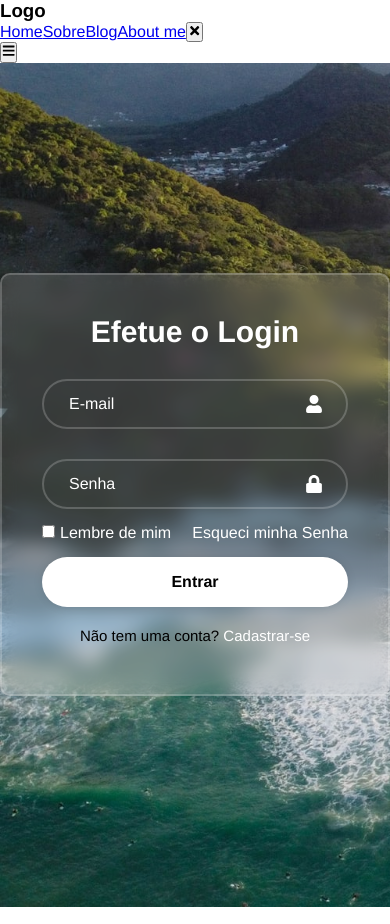
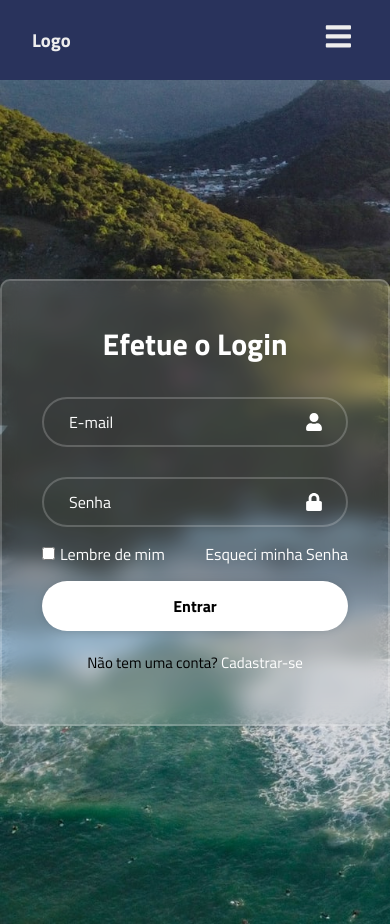
Before and after one commit to llucaasbarros/loginpagereact, a React (Vite) app: page / in a window 390 px wide. Built offline with nearby package versions, Linux system fonts and the light colour scheme.

Commit message:
Implementada a NavBar

```diff
--- a/src/Components/Navbar/Navbar.css
+++ b/src/Components/Navbar/Navbar.css
@@ -4,4 +4,76 @@
     padding: 0;
     margin: 0;
     box-sizing: border-box;
+    font-family: 'Titillium Web', sans-serif;
 }
+
+:root{
+    --mainColor: #29335c;
+    --mainColorLight: #5767aa;
+    --secondaryColor: #DB2B39;
+    --textColor: #eee;
+}
+
+header {
+    display: flex;
+    align-items: center;
+    justify-content: space-between;
+    height: 80px;
+    padding: 0 2rem;
+    background-color: var(--mainColor);
+    color: var(--textColor)
+}
+
+nav a{
+    margin: 0 2rem;
+    color: var(--textColor);
+    text-decoration: none;
+}
+
+nav a:hover{
+    color: var(--secondaryColor);
+}
+
+header .nav-btn{
+    padding: 5px;
+    cursor: pointer;
+    background: transparent;
+    border: none;
+    outline: none;
+    color: var(--textColor);
+    visibility: hidden;
+    opacity: 0;
+    font-size: 1.8rem;
+}
+
+@media only screen and (max-width:1024px) {
+    header .nav-btn {
+        visibility: visible;
+        opacity: 1;
+    }
+
+    header nav{
+        position: fixed;
+        top: 0;
+        left: 0;
+        height: 100%;
+        width: 100%;
+        align-items: center;
+        justify-content: center;
+        gap: 1.5rem;
+        background-color: var(--mainColor);
+        transition: 1s;
+        transform: translateY(-100vh);
+    }
+
+    header .responsive_nav {
+        transform: none;
+    }
+
+    nav .nav-close-btn {
+        position: absolute;
+        top: 2rem;
+        right: 2rem;
+    }
+
+}
--- a/src/Components/Navbar/Navbar.jsx
+++ b/src/Components/Navbar/Navbar.jsx
@@ -1,12 +1,13 @@
 import React from 'react'
 import {FaBars, FaTimes} from 'react-icons/fa'
 import { useRef } from 'react'
+import './Navbar.css'
 
 const Navbar = () => {
   const navRef = useRef();
 
   const showNavbar = () => {
-    navRef.current.classicList.toggle("responsive_nav")
+    navRef.current.classList.toggle("responsive_nav")
   }
 
   return (
@@ -16,7 +17,7 @@ const Navbar = () => {
         <a href='#'>Home</a>
         <a href='#'>Sobre</a>
         <a href='#'>Blog</a>
-        <a href='#'>About me</a>
+        <a href='#'>Login</a>
         <button className="nav-btn nav-close-btn" onClick={showNavbar}>
           <FaTimes/>
         </button>
```
